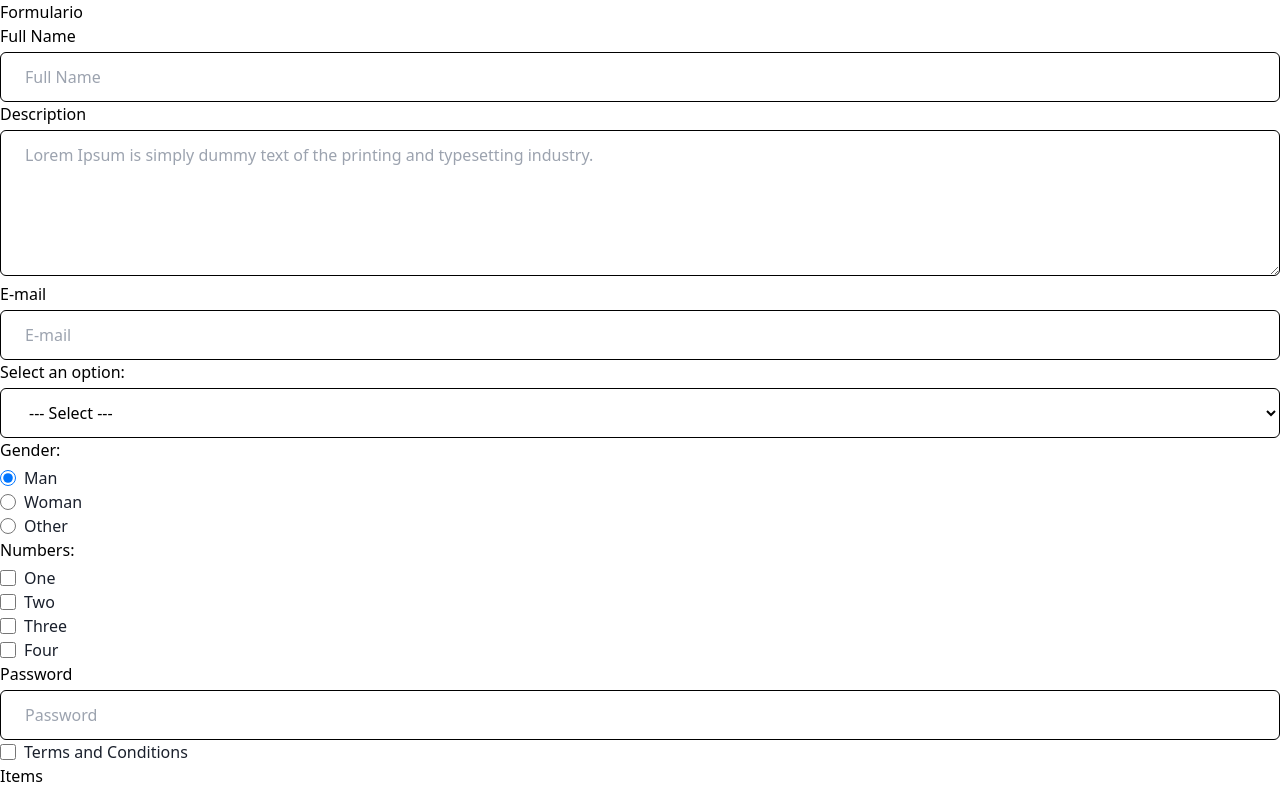
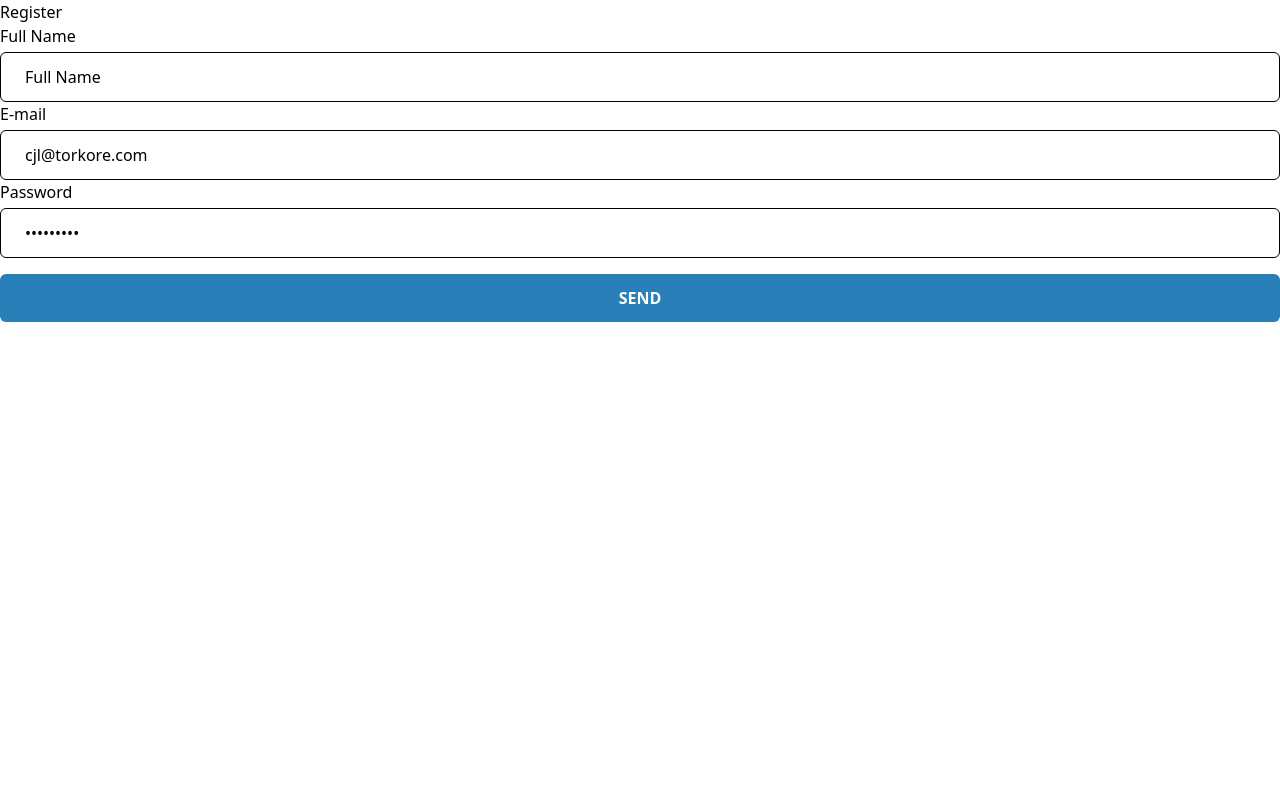
Before and after one commit to David171901/dynamic-form-formik, a React (Vite) app: page / in a window 1280 px wide. Shown: the top 796 px of the page. Built offline with nearby package versions, Linux system fonts and the light colour scheme.

Commit message:
build: save

```diff
--- a/src/components/Form.tsx
+++ b/src/components/Form.tsx
@@ -108,6 +108,7 @@ export const Form = () => {
             <button
               className={styles.button__send}
               type="submit"
+              style={{background: "#2980B9"}}
             >
               SEND
             </button>
--- a/src/pages/Component.tsx
+++ b/src/pages/Component.tsx
@@ -2,12 +2,6 @@ import { Form, DynamicFormContainer } from "../components";
 import { InputProps } from "../interfaces/interfaces";
 
 export const Component = () => {
-  const initialformdata = {
-    name: "Full Name",
-    description: "Description",
-    email: "cjl@torkore.com",
-  };
-
   const forms: { [x: string]: InputProps[] } = {
     login: [
       {
@@ -18,32 +12,8 @@ export const Component = () => {
         value: "",
         validations: [
           {
-            type: "minLength",
-            value: 3,
-            message: "Min. 3 characters",
-          },
-          {
-            type: "maxLength",
-            value: 15,
-            message: "Max. 15 characters",
-          },
-          {
             type: "required",
             message: "Full Name is required",
-          },
-        ],
-      },
-      {
-        type: "textarea",
-        name: "description",
-        label: "Description",
-        value: "",
-        placeholder:
-          "Lorem Ipsum is simply dummy text of the printing and typesetting industry. ",
-        validations: [
-          {
-            type: "required",
-            message: "Description is required",
           },
         ],
       },
@@ -65,163 +35,242 @@ export const Component = () => {
         ],
       },
       {
-        type: "select",
-        name: "rol",
-        label: "Select an option: ",
+        type: "password",
+        name: "password",
+        label: "Password",
+        placeholder: "*******",
         value: "",
-        options: [
-          {
-            value: "admin",
-            desc: "Admin",
-          },
-          {
-            value: "user",
-            desc: "User",
-          },
-          {
-            value: "super-admin",
-            desc: "Super Admin",
-          },
-        ],
         validations: [
           {
             type: "required",
-            message: "Rol is required",
+            message: "Password is required",
           },
         ],
       },
-      {
-        type: "radio-group",
-        name: "gender",
-        label: "Gender: ",
-        value: "man",
-        options: [
-          {
-            value: "man",
-            desc: "Man",
-          },
-          {
-            value: "woman",
-            desc: "Woman",
-          },
-          {
-            value: "other",
-            desc: "Other",
-          },
-        ],
-        validations: [
-          {
-            type: "required",
-            message: "Gender is required",
-          },
-        ],
-      },
-        {
-          type: "checkbox-group",
-          name: "numbers",
-          label: "Numbers: ",
-          value: [],
-          typeValue: "array",
-          options: [
-            {
-              value: "one",
-              desc: "One",
-            },
-            {
-              value: "two",
-              desc: "Two",
-            },
-            {
-              value: "three",
-              desc: "Three",
-            },
-            {
-              value: "four",
-              desc: "Four",
-            },
-          ],
-          validations: [
-            {
-              type: "minLength",
-              value: 2,
-              message: "Select at least two options",
-            },
-          ],
-        },
-        {
-          type: "password",
-          name: "password",
-          label: "Password",
-          placeholder: "Password",
-          value: "",
-          validations: [
-            {
-              type: "required",
-              message: "Password is required",
-            },
-          ],
-        },
-        {
-          type: "checkbox",
-          name: "terms",
-          typeValue: "boolean",
-          label: "Terms and Conditions",
-          value: false,
-          validations: [
-            {
-              type: "isTrue",
-              message: "Accept the terms!",
-            },
-          ],
-        },
-        {
-          type: "field-array",
-          name: "items",
-          typeValue: "array",
-          label: "Items",
-          value: [
-            {
-              title: "",
-              desc: "",
-            },
-          ],
-          validations: [],
-          fields: [
-            {
-              type: "text",
-              name: "title",
-              label: "Title",
-              placeholder: "Title",
-            },
-            {
-              type: "text",
-              name: "desc",
-              label: "Description",
-              placeholder: "Description",
-            },
-            {
-              type: "text",
-              name: "users",
-              label: "Users",
-              placeholder: "Username",
-            },
-          ],
-        },
     ],
   };
+
+  // const forms: { [x: string]: InputProps[] } = {
+  //   login: [
+  //     {
+  //       type: "text",
+  //       name: "name",
+  //       label: "Full Name",
+  //       placeholder: "Full Name",
+  //       value: "",
+  //       validations: [
+  //         {
+  //           type: "minLength",
+  //           value: 3,
+  //           message: "Min. 3 characters",
+  //         },
+  //         {
+  //           type: "maxLength",
+  //           value: 15,
+  //           message: "Max. 15 characters",
+  //         },
+  //         {
+  //           type: "required",
+  //           message: "Full Name is required",
+  //         },
+  //       ],
+  //     },
+  //     {
+  //       type: "textarea",
+  //       name: "description",
+  //       label: "Description",
+  //       value: "",
+  //       placeholder:
+  //         "Lorem Ipsum is simply dummy text of the printing and typesetting industry. ",
+  //       validations: [
+  //         {
+  //           type: "required",
+  //           message: "Description is required",
+  //         },
+  //       ],
+  //     },
+  //     {
+  //       type: "email",
+  //       name: "email",
+  //       label: "E-mail",
+  //       placeholder: "E-mail",
+  //       value: "",
+  //       validations: [
+  //         {
+  //           type: "required",
+  //           message: "Email is required",
+  //         },
+  //         {
+  //           type: "isEmail",
+  //           message: "Email no valid",
+  //         },
+  //       ],
+  //     },
+  //     {
+  //       type: "select",
+  //       name: "rol",
+  //       label: "Select an option: ",
+  //       value: "",
+  //       options: [
+  //         {
+  //           value: "admin",
+  //           desc: "Admin",
+  //         },
+  //         {
+  //           value: "user",
+  //           desc: "User",
+  //         },
+  //         {
+  //           value: "super-admin",
+  //           desc: "Super Admin",
+  //         },
+  //       ],
+  //       validations: [
+  //         {
+  //           type: "required",
+  //           message: "Rol is required",
+  //         },
+  //       ],
+  //     },
+  //     {
+  //       type: "radio-group",
+  //       name: "gender",
+  //       label: "Gender: ",
+  //       value: "man",
+  //       options: [
+  //         {
+  //           value: "man",
+  //           desc: "Man",
+  //         },
+  //         {
+  //           value: "woman",
+  //           desc: "Woman",
+  //         },
+  //         {
+  //           value: "other",
+  //           desc: "Other",
+  //         },
+  //       ],
+  //       validations: [
+  //         {
+  //           type: "required",
+  //           message: "Gender is required",
+  //         },
+  //       ],
+  //     },
+  //       {
+  //         type: "checkbox-group",
+  //         name: "numbers",
+  //         label: "Numbers: ",
+  //         value: [],
+  //         typeValue: "array",
+  //         options: [
+  //           {
+  //             value: "one",
+  //             desc: "One",
+  //           },
+  //           {
+  //             value: "two",
+  //             desc: "Two",
+  //           },
+  //           {
+  //             value: "three",
+  //             desc: "Three",
+  //           },
+  //           {
+  //             value: "four",
+  //             desc: "Four",
+  //           },
+  //         ],
+  //         validations: [
+  //           {
+  //             type: "minLength",
+  //             value: 2,
+  //             message: "Select at least two options",
+  //           },
+  //         ],
+  //       },
+  //       {
+  //         type: "password",
+  //         name: "password",
+  //         label: "Password",
+  //         placeholder: "Password",
+  //         value: "",
+  //         validations: [
+  //           {
+  //             type: "required",
+  //             message: "Password is required",
+  //           },
+  //         ],
+  //       },
+  //       {
+  //         type: "checkbox",
+  //         name: "terms",
+  //         typeValue: "boolean",
+  //         label: "Terms and Conditions",
+  //         value: false,
+  //         validations: [
+  //           {
+  //             type: "isTrue",
+  //             message: "Accept the terms!",
+  //           },
+  //         ],
+  //       },
+  //       {
+  //         type: "field-array",
+  //         name: "items",
+  //         typeValue: "array",
+  //         label: "Items",
+  //         value: [
+  //           {
+  //             title: "",
+  //             desc: "",
+  //           },
+  //         ],
+  //         validations: [],
+  //         fields: [
+  //           {
+  //             type: "text",
+  //             name: "title",
+  //             label: "Title",
+  //             placeholder: "Title",
+  //           },
+  //           {
+  //             type: "text",
+  //             name: "desc",
+  //             label: "Description",
+  //             placeholder: "Description",
+  //           },
+  //           {
+  //             type: "text",
+  //             name: "users",
+  //             label: "Users",
+  //             placeholder: "Username",
+  //           },
+  //         ],
+  //       },
+  //   ],
+  // };
 
   return (
     <div>
       <DynamicFormContainer
         formSchema={forms}
-        formTitle={"Formulario"}
-        className="container mx-auto"
-        onSubmit={() => console.log("Envia")}
+        formTitle={"Register"}
+        onSubmit={async values => {
+          const response = await fetch('https://jsonplaceholder.typicode.com/todos/1');
+          const json = await response.json();
+          console.log("🚀 ~ file: Component.tsx:263 ~ Component ~ json:", json)
+        }}
+        initialformdata={{
+          name: "Full Name",
+          email: "cjl@torkore.com",
+          password: "123456789",
+        }}
       >
         {(values) => (
           <>
             <Form />
-            {JSON.stringify(values)}
           </>
         )}
       </DynamicFormContainer>
--- a/src/styles/styles.module.css
+++ b/src/styles/styles.module.css
@@ -93,13 +93,6 @@
     gap: 0.5rem; /* Equivalente a 'gap-y-2' */
 }
 
-@media (min-width: 768px) {
-    .container__fields_array {
-      flex-direction: row;
-      gap: 1rem; /* Equivalente a 'gap-x-4' */
-    }
-}
-
 .field_array__input {
     width: 100%;
     border-radius: 0.375rem;
@@ -126,7 +119,7 @@
 
 .button__send {
     width: 100%;
-    background-color: #2980B9;
+    background: #2980B9;
     border-radius: 0.375rem;
     padding-top: 0.75rem;
     padding-bottom: 0.75rem;
@@ -138,3 +131,10 @@
     margin-top: 1rem;
     margin-bottom: 1rem;
 }
+
+@media (min-width: 768px) {
+    .container__fields_array {
+      flex-direction: row;
+      gap: 1rem; /* Equivalente a 'gap-x-4' */
+    }
+}
--- a/src/utils/forms.ts
+++ b/src/utils/forms.ts
@@ -56,148 +56,148 @@ export const forms: { [x: string]: InputProps[] } = {
         },
       ],
     },
-    // {
-    //   type: "select",
-    //   name: "rol",
-    //   label: "Select an option: ",
-    //   value: "",
-    //   options: [
-    //     {
-    //       value: "admin",
-    //       desc: "Admin",
-    //     },
-    //     {
-    //       value: "user",
-    //       desc: "User",
-    //     },
-    //     {
-    //       value: "super-admin",
-    //       desc: "Super Admin",
-    //     },
-    //   ],
-    //   validations: [
-    //     {
-    //       type: "required",
-    //       message: "Rol is required",
-    //     },
-    //   ],
-    // },
-    // {
-    //   type: "radio-group",
-    //   name: "gender",
-    //   label: "Gender: ",
-    //   value: "man",
-    //   options: [
-    //     {
-    //       value: "man",
-    //       desc: "Man",
-    //     },
-    //     {
-    //       value: "woman",
-    //       desc: "Woman",
-    //     },
-    //     {
-    //       value: "other",
-    //       desc: "Other",
-    //     },
-    //   ],
-    //   validations: [
-    //     {
-    //       type: "required",
-    //       message: "Gender is required",
-    //     },
-    //   ],
-    // },
-  //   {
-  //     type: "checkbox-group",
-  //     name: "numbers",
-  //     label: "Numbers: ",
-  //     value: [],
-  //     typeValue: "array",
-  //     options: [
-  //       {
-  //         value: "one",
-  //         desc: "One",
-  //       },
-  //       {
-  //         value: "two",
-  //         desc: "Two",
-  //       },
-  //       {
-  //         value: "three",
-  //         desc: "Three",
-  //       },
-  //       {
-  //         value: "four",
-  //         desc: "Four",
-  //       },
-  //     ],
-  //     validations: [
-  //       {
-  //         type: "minLength",
-  //         value: 2,
-  //         message: "Select at least two options",
-  //       },
-  //     ],
-  //   },
-  //   {
-  //     type: "password",
-  //     name: "password",
-  //     label: "Password",
-  //     placeholder: "Password",
-  //     value: "",
-  //     validations: [
-  //       {
-  //         type: "required",
-  //         message: "Password is required",
-  //       },
-  //     ],
-  //   },
-  //   {
-  //     type: "checkbox",
-  //     name: "terms",
-  //     typeValue: "boolean",
-  //     label: "Terms and Conditions",
-  //     value: false,
-  //     validations: [
-  //       {
-  //         type: "isTrue",
-  //         message: "Accept the terms!",
-  //       },
-  //     ],
-  //   },
-  //   {
-  //     type: "field-array",
-  //     name: "items",
-  //     typeValue: "array",
-  //     label: "Items",
-  //     value: [
-  //       {
-  //         title: "",
-  //         desc: "",
-  //       },
-  //     ],
-  //     validations: [],
-  //     fields: [
-  //       {
-  //         type: "text",
-  //         name: "title",
-  //         label: "Title",
-  //         placeholder: "Title",
-  //       },
-  //       {
-  //         type: "text",
-  //         name: "desc",
-  //         label: "Description",
-  //         placeholder: "Description",
-  //       },
-  //       {
-  //         type: "text",
-  //         name: "users",
-  //         label: "Users",
-  //         placeholder: "Username",
-  //       },
-  //     ],
-  //   },
+    {
+      type: "select",
+      name: "rol",
+      label: "Select an option: ",
+      value: "",
+      options: [
+        {
+          value: "admin",
+          desc: "Admin",
+        },
+        {
+          value: "user",
+          desc: "User",
+        },
+        {
+          value: "super-admin",
+          desc: "Super Admin",
+        },
+      ],
+      validations: [
+        {
+          type: "required",
+          message: "Rol is required",
+        },
+      ],
+    },
+    {
+      type: "radio-group",
+      name: "gender",
+      label: "Gender: ",
+      value: "man",
+      options: [
+        {
+          value: "man",
+          desc: "Man",
+        },
+        {
+          value: "woman",
+          desc: "Woman",
+        },
+        {
+          value: "other",
+          desc: "Other",
+        },
+      ],
+      validations: [
+        {
+          type: "required",
+          message: "Gender is required",
+        },
+      ],
+    },
+    {
+      type: "checkbox-group",
+      name: "numbers",
+      label: "Numbers: ",
+      value: [],
+      typeValue: "array",
+      options: [
+        {
+          value: "one",
+          desc: "One",
+        },
+        {
+          value: "two",
+          desc: "Two",
+        },
+        {
+          value: "three",
+          desc: "Three",
+        },
+        {
+          value: "four",
+          desc: "Four",
+        },
+      ],
+      validations: [
+        {
+          type: "minLength",
+          value: 2,
+          message: "Select at least two options",
+        },
+      ],
+    },
+    {
+      type: "password",
+      name: "password",
+      label: "Password",
+      placeholder: "Password",
+      value: "",
+      validations: [
+        {
+          type: "required",
+          message: "Password is required",
+        },
+      ],
+    },
+    {
+      type: "checkbox",
+      name: "terms",
+      typeValue: "boolean",
+      label: "Terms and Conditions",
+      value: false,
+      validations: [
+        {
+          type: "isTrue",
+          message: "Accept the terms!",
+        },
+      ],
+    },
+    {
+      type: "field-array",
+      name: "items",
+      typeValue: "array",
+      label: "Items",
+      value: [
+        {
+          title: "",
+          desc: "",
+        },
+      ],
+      validations: [],
+      fields: [
+        {
+          type: "text",
+          name: "title",
+          label: "Title",
+          placeholder: "Title",
+        },
+        {
+          type: "text",
+          name: "desc",
+          label: "Description",
+          placeholder: "Description",
+        },
+        {
+          type: "text",
+          name: "users",
+          label: "Users",
+          placeholder: "Username",
+        },
+      ],
+    },
   ],
 };
```
Also changed, not shown: 1 other file (tests, documents, lock files or other folders).
